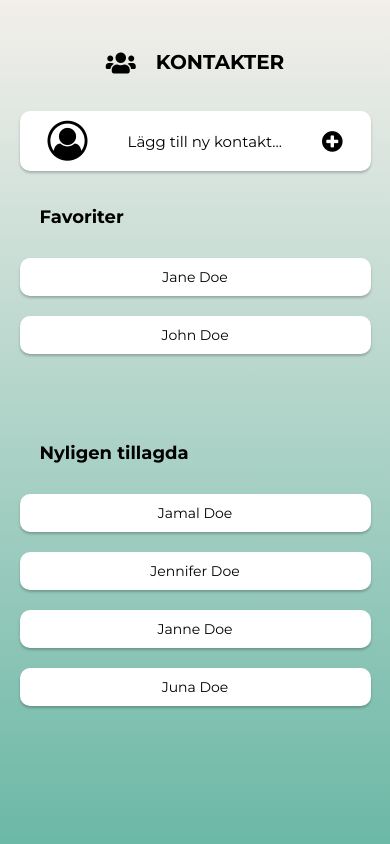
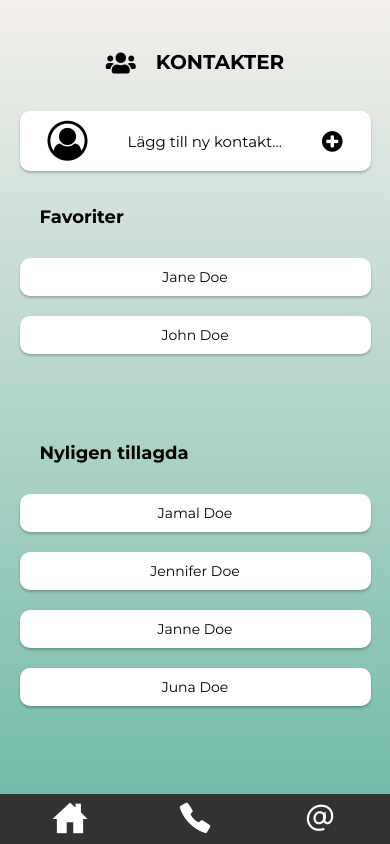
Before and after one commit to pernillalumikero/contact-app, a React Native app: screen / in a window 390 px wide. Built offline with nearby package versions, Linux system fonts and the light colour scheme; what react-native would draw is missing.

Commit message:
added navbar

```diff
--- a/App.js
+++ b/App.js
@@ -10,6 +10,7 @@ import AddContactSection from './assets/components/AddContactSection';
 import Header from './assets/components/Header';
 import DefaultContactLayout from './assets/components/DefaultContactLayout';
 import UpdateContactLayout from './assets/components/UpdateContactLayout';
+import NavBar from './assets/components/NavBar';
 
 SplashScreen.preventAutoHideAsync();
 
@@ -250,6 +251,7 @@ export default function App() {
             </View>
           )}
         />
+        <NavBar />
       </LinearGradient>
     </View>
   );
--- a/assets/components/DefaultIcons.js
+++ b/assets/components/DefaultIcons.js
@@ -5,9 +5,9 @@ import IconButton from './IconButton';
 export default function DefaultIcons({toggleFavorite, updateFunction, deleteFunction, item, favorite}) {
     return (
         <View style={styles.iconWrapper}>
-            <IconButton onPress={toggleFavorite} icon={favorite} item={item}/>
-            <IconButton onPress={updateFunction} icon="pencil-outline" item={item}/>
-            <IconButton onPress={deleteFunction} icon="trash-outline" item={item}/>
+            <IconButton onPress={toggleFavorite} icon={favorite} item={item} size={24}/>
+            <IconButton onPress={updateFunction} icon="pencil-outline" item={item} size={24}/>
+            <IconButton onPress={deleteFunction} icon="trash-outline" item={item} size={24}/>
         </View>
     )
 }
--- a/assets/components/IconButton.js
+++ b/assets/components/IconButton.js
@@ -2,10 +2,10 @@ import React from 'react'
 import { Pressable, StyleSheet } from 'react-native'
 import { Ionicons } from '@expo/vector-icons';
 
-export default function IconButton({ onPress, icon, item }) {
+export default function IconButton({ onPress, icon, item, size, color }) {
     return (
         <Pressable style={styles.pressable} onPress={() => onPress(item.id)}>
-            <Ionicons name={icon} size={24} color="black" />
+            <Ionicons name={icon} size={size} color={color} />
         </Pressable>
     )
 }
--- /dev/null
+++ b/assets/components/NavBar.js
@@ -0,0 +1,29 @@
+import React from 'react'
+import { View, StyleSheet, Alert } from 'react-native'
+import IconButton from './IconButton'
+
+export default function NavBar() {
+
+    const home = () => {
+        Alert.alert('Home, sweet home!')
+    }
+
+  return (
+    <View style={styles.nav}>
+      <IconButton icon='home-sharp' color='white' size={35} />
+      <IconButton icon='call-sharp' color='white' size={35} />
+      <IconButton icon='at-outline' color='white' size={35} />
+    </View>
+  )
+}
+
+const styles = StyleSheet.create({
+    nav: {
+        flexDirection: 'row',
+        justifyContent: 'center',
+        columnGap: 70,
+        height: 50,
+        width: '100%',
+        backgroundColor: '#313232'
+    }
+})
--- a/assets/components/UpdateIcons.js
+++ b/assets/components/UpdateIcons.js
@@ -7,9 +7,9 @@ export default function UpdateIcons({ doneFunction, updateFunction, deleteFuncti
 
     return (
         <View style={styles.iconWrapper}>
-            <IconButton onPress={doneFunction} icon="checkmark-circle-outline" item={item}/>
-            <IconButton onPress={updateFunction} icon="close-circle-outline" item={item}/>
-            <IconButton onPress={deleteFunction} icon="trash-outline" item={item}/>
+            <IconButton onPress={doneFunction} icon="checkmark-circle-outline" item={item} size={24}/>
+            <IconButton onPress={updateFunction} icon="close-circle-outline" item={item} size={24}/>
+            <IconButton onPress={deleteFunction} icon="trash-outline" item={item} size={24}/>
         </View>
     )
 }
```
Lines whose indentation alone changed are shown as unchanged.
